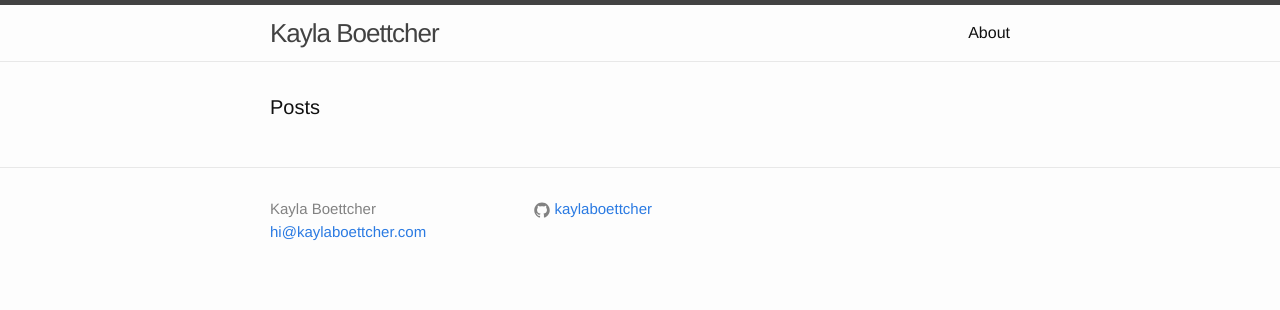
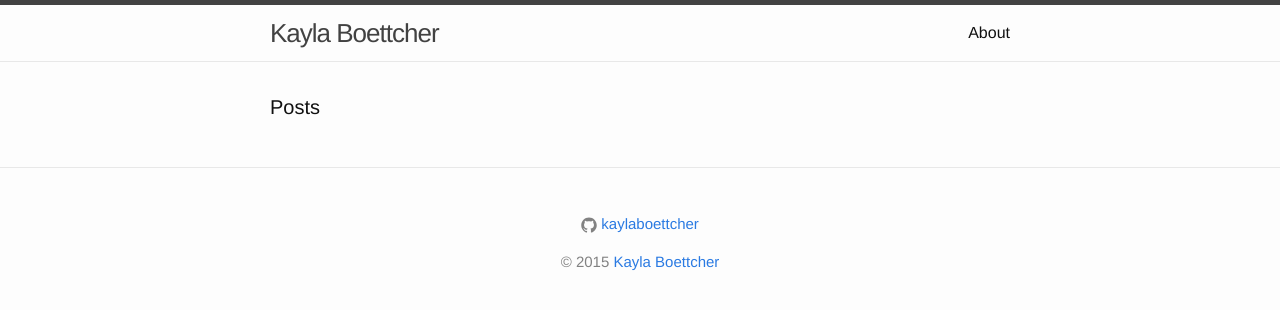
Before and after one commit to kaylaboettcher/kaylaboettcher.github.io, a Jekyll site: the page built from index.html, in a window 1280 px wide. Shown: the top 310 px of the page. Built offline with Jekyll 4.4.1, drawn with Linux system fonts in a browser that asks for light colours.

Commit message:
Redesign footer

```diff
--- a/_includes/footer.html
+++ b/_includes/footer.html
@@ -3,14 +3,7 @@
   <div class="wrapper">
 
     <div class="footer-col-wrapper">
-      <div class="footer-col  footer-col-1">
-        <ul class="contact-list">
-          <li>{{ site.title }}</li>
-          <li><a href="mailto:{{ site.email }}">{{ site.email }}</a></li>
-        </ul>
-      </div>
-
-      <div class="footer-col  footer-col-2">
+      <p>
         <ul class="social-media-list">
           {% if site.github_username %}
           <li>
@@ -41,11 +34,10 @@
           </li>
           {% endif %}
         </ul>
-      </div>
-
-      <div class="footer-col  footer-col-3">
-        <p class="text">{{ site.description }}</p>
-      </div>
+      </p>
+      <p>
+          &copy; 2015 <a href="mailto:{{ site.email }}">Kayla Boettcher</a>
+      </p>
     </div>
 
   </div>
--- a/_sass/_layout.scss
+++ b/_sass/_layout.scss
@@ -94,6 +94,7 @@
 .site-footer {
     border-top: 1px solid $grey-color-light;
     padding: $spacing-unit 0;
+    text-align: center;
 }
 
 .footer-heading {
@@ -110,7 +111,6 @@
 .footer-col-wrapper {
     font-size: 15px;
     color: $grey-color;
-    margin-left: -$spacing-unit / 2;
     @extend %clearfix;
 }
 
```
